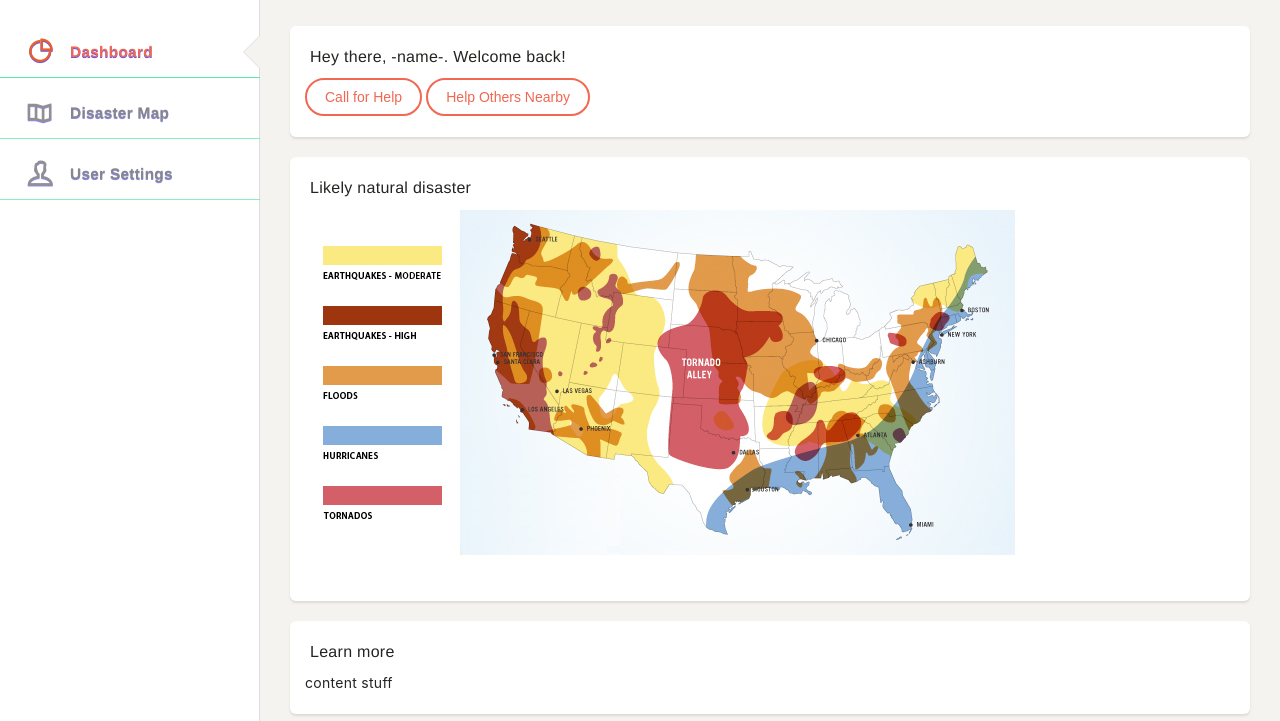
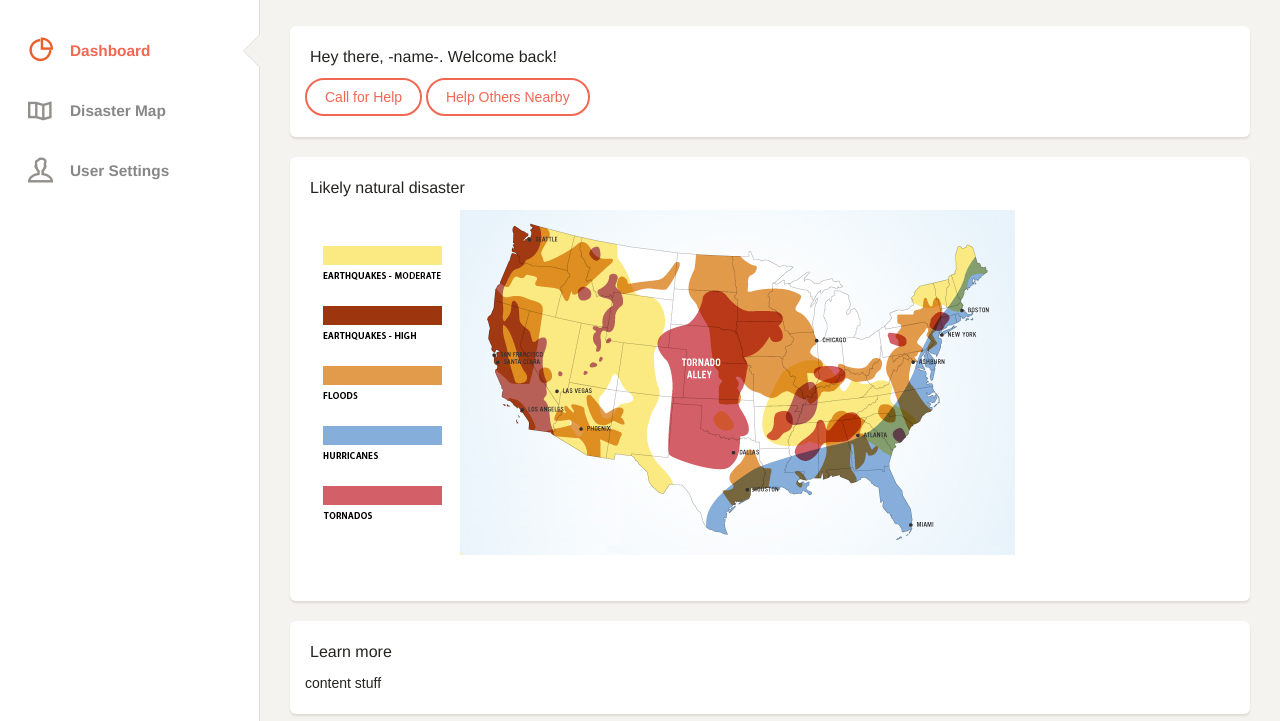
Before and after one commit to disaster-rescue/disaster-rescue.github.io, a plain HTML site: page dashboard/template.html in a window 1280 px wide. Shown: the part 79-800 px from the top of the page. Drawn offline with Linux system fonts and the light colour scheme; some packages are replaced by stand-ins of ours; no server answers; a web font is replaced by a local one.

Commit message:
Update template.html

```diff
--- a/dashboard/template.html
+++ b/dashboard/template.html
@@ -72,10 +72,7 @@
     .card .content {
         padding-top: 0px !important;
     }
-        a {
-        background-color: transparent;
-        -webkit-text-decoration-skip: objects;
-    }
+
 
     img {
         border-style: none;
@@ -138,26 +135,9 @@
         box-sizing: border-box;
     }
 
-    body {
-        font-family: Rubik, -apple-system, BlinkMacSystemFont, 'Segoe UI', Roboto, Oxygen, Ubuntu, Cantarell, 'Fira Sans', 'Droid Sans', 'Helvetica Neue', sans-serif;
-        display: -webkit-box;
-        display: -ms-flexbox;
-        display: flex;
-        flex-direction: column;
-        min-height: 100vh;
-        margin: 0;
-        letter-spacing: .02em;
-        color: #000;
-        background: #fff;
-        -webkit-box-orient: vertical;
-        -webkit-box-direction: normal;
-        -ms-flex-direction: column;
-        text-rendering: optimizeLegibility;
-        -webkit-font-smoothing: antialiased;
-        -moz-osx-font-smoothing: grayscale;
-    }
 
-    a {
+
+    .aye {
         -webkit-transition: all .2s ease;
         transition: all .2s ease;
         text-decoration: none;
```
